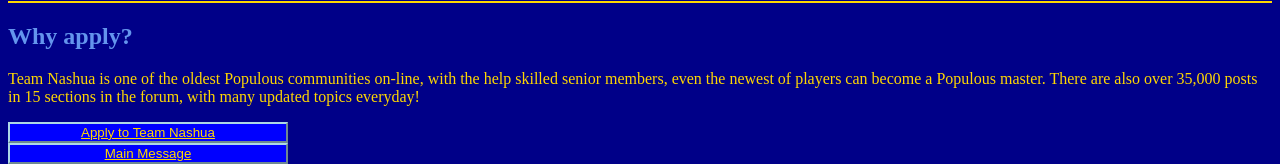
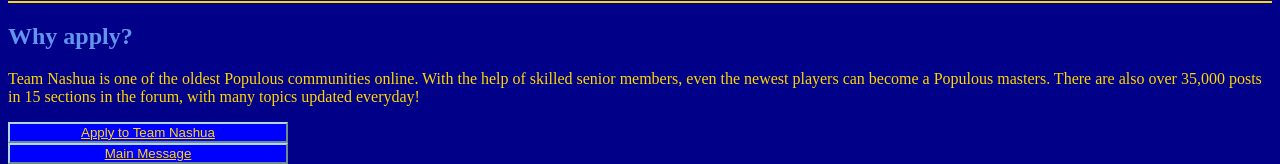
Before and after one commit to markrvdl/markrvdl.github.io, a plain HTML site: page leftframe.html in a window 1280 px wide. Shown: the part 152-316 px from the top of the page. Drawn offline with Linux system fonts and the light colour scheme.

Commit message:
Update leftframe.html

```diff
--- a/leftframe.html
+++ b/leftframe.html
@@ -26,10 +26,10 @@
    <h2 style="color: cornflowerblue">Why apply?</h2>
     <p>
 <p style= "color: gold">
-Team Nashua is one of the oldest Populous communities on-line, with the
-      help skilled senior members, even the newest of players can become a Populous
-      master. There are also over 35,000 posts in 15 sections
-      in the forum, with many updated topics everyday!</p>
+Team Nashua is one of the oldest Populous communities online. With the
+      help of skilled senior members, even the newest players can become a Populous
+      masters. There are also over 35,000 posts in 15 sections
+      in the forum, with many topics updated everyday!</p>
 
 <button style="background-color: blue; border-color: lightblue; font-color: gold; width: 280px"><a href="apply.php" target="frame" style="color:gold"> Apply to Team Nashua</a></button> <br>
 <button style="background-color: blue; border-color: lightblue; font-color: gold; width: 280px"><a href="mainframe.html" target="frame" style="color:gold"> Main Message</a></button> <br>
```
